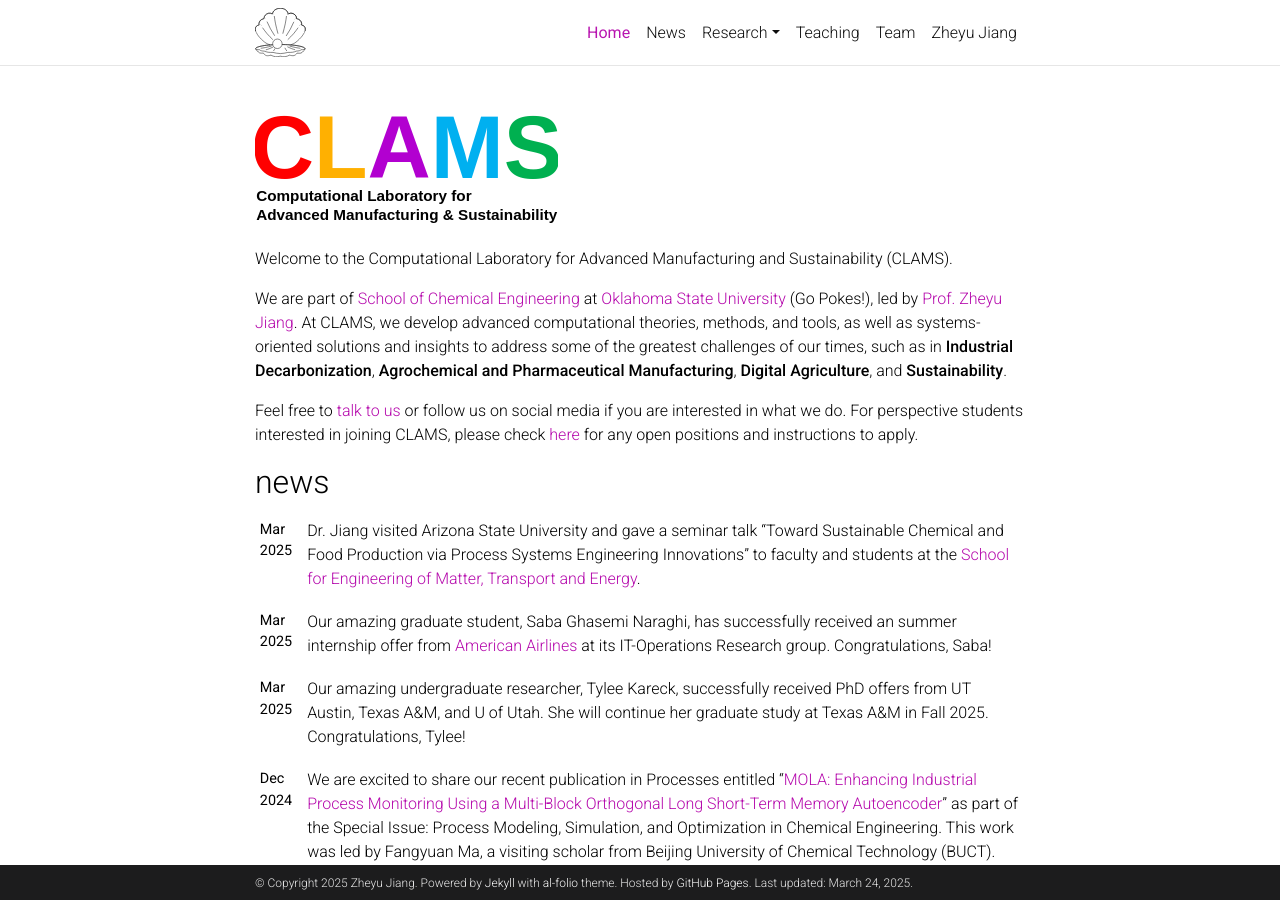
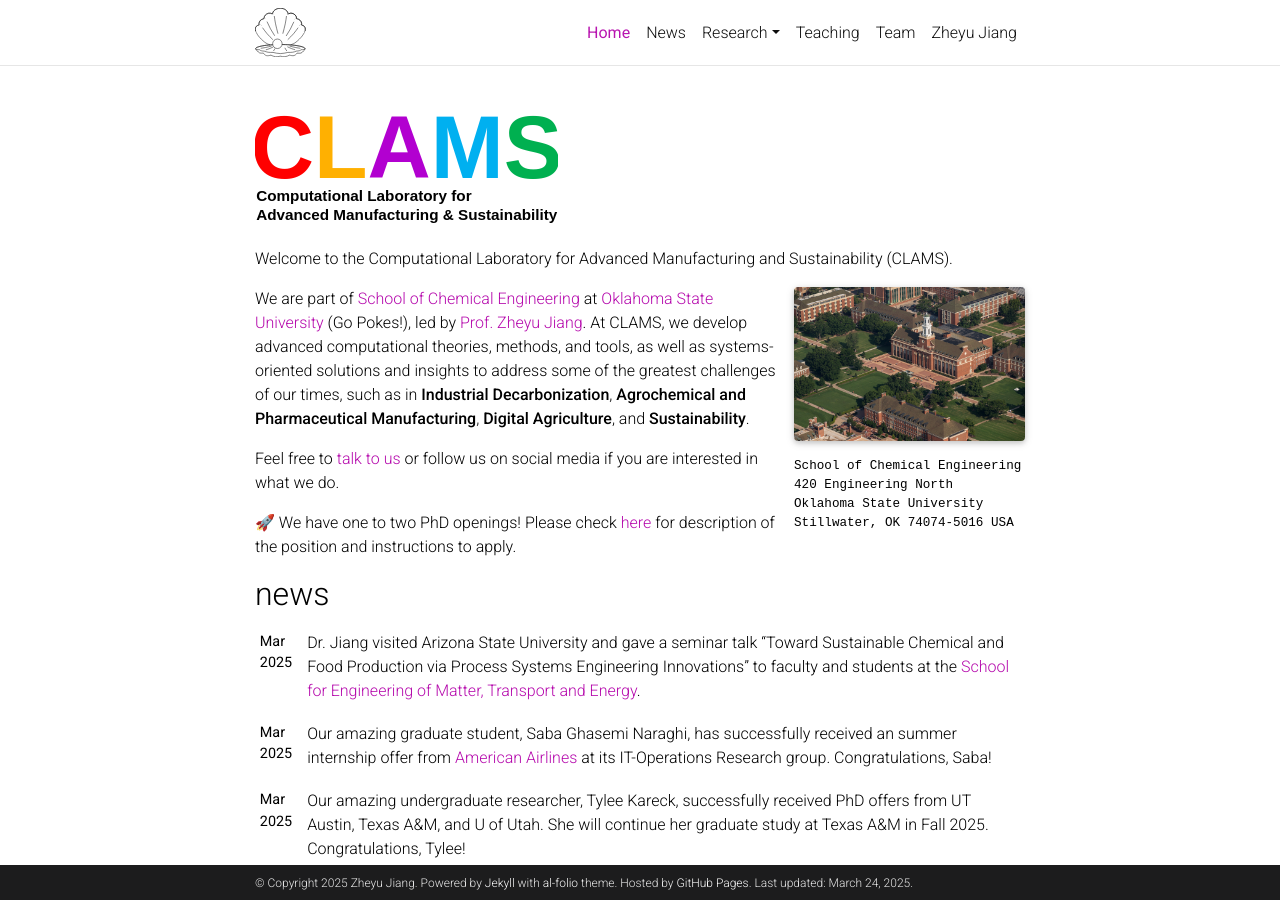
Before and after one commit to checlams/old_website, a Jekyll site: the page built from _pages/about.md, in a window 1280 px wide and 900 px high. Built offline with Jekyll 4.4.1, drawn with Linux system fonts in a browser that asks for light colours; full-size pictures stand in for the smaller copies a plugin makes; comment, search, counter and statistics services are not loaded; a style sheet for code colours, icons or effects is not loaded; some of the changed lines change nothing that is shown.

Commit message:
fix responsive image issue
imagemagick:
  enabled: false

```diff
--- a/_config.yml
+++ b/_config.yml
@@ -270,7 +270,7 @@ more_authors_animation_delay: 10  # more authors are revealed on click using ani
 # -----------------------------------------------------------------------------
 
 imagemagick:
-  enabled: true # enables responsive images for your site (recomended, see https://github.com/alshedivat/al-folio/issues/537)
+  enabled: false # enables responsive images for your site (recomended, see https://github.com/alshedivat/al-folio/issues/537)
   widths:
     - 480
     - 800
--- a/_pages/about.md
+++ b/_pages/about.md
@@ -4,15 +4,15 @@ title: Home
 permalink: /
 subtitle: Welcome to the Computational Laboratory for Advanced Manufacturing and Sustainability (CLAMS).
 
-# profile:
-#   align: right
-#   image: osu_campus2.png
-#   image_circular: false # crops the image to make it circular
-#   address: >
-#     School of Chemical Engineering<br />
-#     420 Engineering North<br />
-#     Oklahoma State University<br />
-#     Stillwater, OK 74074-5016 USA
+profile:
+  align: right
+  image: osu_campus2.png
+  image_circular: false # crops the image to make it circular
+  address: >
+    School of Chemical Engineering<br />
+    420 Engineering North<br />
+    Oklahoma State University<br />
+    Stillwater, OK 74074-5016 USA
 
 news: true  # includes a list of news items
 selected_papers: false # includes a list of papers marked as "selected={true}"
@@ -21,4 +21,6 @@ social: true  # includes social icons at the bottom of the page
 
 We are part of [School of Chemical Engineering](https://ceat.okstate.edu/che/) at [Oklahoma State University](https://go.okstate.edu/) (Go Pokes!), led by [Prof. Zheyu Jiang]({{ '/cv/' | relative_url }}). At CLAMS, we develop advanced computational theories, methods, and tools, as well as systems-oriented solutions and insights to address some of the greatest challenges of our times, such as in **Industrial Decarbonization**, **Agrochemical and Pharmaceutical Manufacturing**, **Digital Agriculture**, and **Sustainability**.
 
-Feel free to [talk to us](mailto:zheyu.jiang@okstate.edu) or follow us on social media if you are interested in what we do. For perspective students interested in joining CLAMS, please check [here]({{ '/assets/pdf/opening/opening_Aug2021.pdf' | relative_url }}) for any open positions and instructions to apply.
+Feel free to [talk to us](mailto:zheyu.jiang@okstate.edu) or follow us on social media if you are interested in what we do.
+
+🚀 We have one to two PhD openings! Please check [here]({{ '/assets/pdf/opening/opening_Aug2021.pdf' | relative_url }}) for description of the position and instructions to apply.
```
Also changed, not shown: assets/img/al-folio-preview.png (deleted), assets/img/code-screenshot.png (deleted), assets/img/distill-screenshot.png (deleted), assets/img/math-screenshot.png (deleted), assets/img/pagespeed.svg (deleted), assets/img/photos-screenshot.png (deleted), assets/img/projects-screenshot.png (deleted), assets/img/publications-screenshot.png (deleted).
